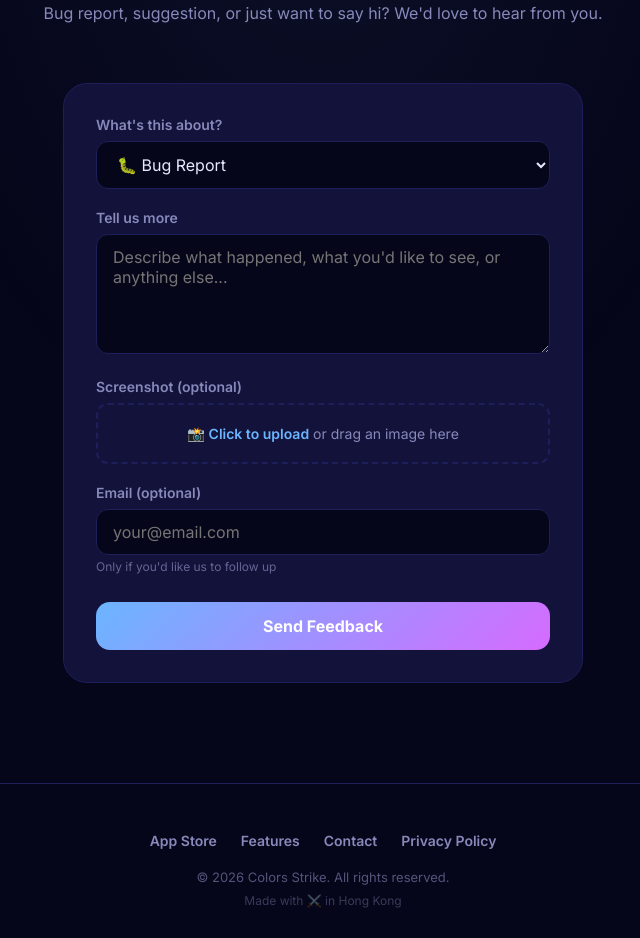
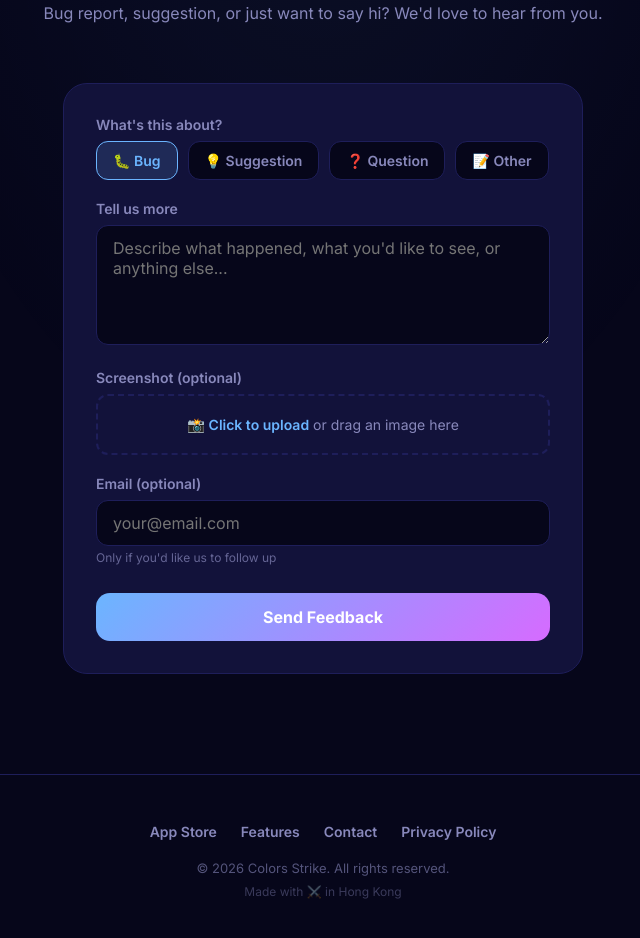
Before and after one commit to littleuyscuti/colorstrike-support, a website: page index.html in a window 1280 px wide. Shown: the part 2107-3045 px from the top of the page, without its empty margins (317-957 px from the left). Drawn offline with Linux system fonts and the light colour scheme.

Commit message:
replace ugly select with styled chip buttons in contact form

```diff
--- a/index.html
+++ b/index.html
@@ -90,10 +90,15 @@
         /* CONTACT */
         .contact { padding: 100px 24px; background: radial-gradient(ellipse at 50% 0%, rgba(107,181,255,0.06) 0%, transparent 50%); }
         .contact-card { max-width: 520px; margin: 0 auto; background: var(--bg-card); border: 1px solid var(--border); border-radius: 24px; padding: 32px; }
+
+        .type-chips { display: flex; gap: 10px; flex-wrap: wrap; margin-bottom: 4px; }
+        .type-chip { padding: 10px 16px; border-radius: 12px; border: 1px solid var(--border); background: var(--bg-deep); color: var(--text-dim); font-size: 14px; font-weight: 600; cursor: pointer; transition: all 0.2s; font-family: inherit; }
+        .type-chip:hover { border-color: var(--cyan); color: var(--text); }
+        .type-chip.active { border-color: var(--cyan); background: rgba(107,181,255,0.15); color: var(--cyan); }
         .form-group { margin-bottom: 20px; }
         .form-group label { display: block; font-size: 14px; font-weight: 600; color: var(--text-dim); margin-bottom: 8px; }
-        .form-group select, .form-group textarea, .form-group input[type="email"] { width: 100%; background: var(--bg-deep); border: 1px solid var(--border); border-radius: 12px; padding: 12px 16px; color: var(--text); font-size: 16px; font-family: inherit; outline: none; transition: border-color 0.3s; }
-        .form-group select:focus, .form-group textarea:focus, .form-group input:focus { border-color: var(--cyan); }
+        .form-group textarea, .form-group input[type="email"] { width: 100%; background: var(--bg-deep); border: 1px solid var(--border); border-radius: 12px; padding: 12px 16px; color: var(--text); font-size: 16px; font-family: inherit; outline: none; transition: border-color 0.3s; }
+        .form-group textarea:focus, .form-group input:focus { border-color: var(--cyan); }
         .form-group textarea { min-height: 120px; resize: vertical; }
         .image-upload { border: 2px dashed var(--border); border-radius: 12px; padding: 20px; text-align: center; cursor: pointer; transition: border-color 0.3s, background 0.3s; }
         .image-upload:hover { border-color: var(--cyan); background: rgba(107,181,255,0.05); }
@@ -190,13 +195,14 @@
         <div class="contact-card">
             <div id="form-view">
                 <div class="form-group">
-                    <label for="type">What's this about?</label>
-                    <select id="type">
-                        <option value="bug">🐛 Bug Report</option>
-                        <option value="feedback">💡 Suggestion</option>
-                        <option value="question">❓ Question</option>
-                        <option value="other">📝 Other</option>
-                    </select>
+                    <label>What's this about?</label>
+                    <div class="type-chips">
+                        <button type="button" class="type-chip active" data-value="bug" onclick="selectType(this)">🐛 Bug</button>
+                        <button type="button" class="type-chip" data-value="feedback" onclick="selectType(this)">💡 Suggestion</button>
+                        <button type="button" class="type-chip" data-value="question" onclick="selectType(this)">❓ Question</button>
+                        <button type="button" class="type-chip" data-value="other" onclick="selectType(this)">📝 Other</button>
+                    </div>
+                    <input type="hidden" id="type" value="bug">
                 </div>
                 <div class="form-group">
                     <label for="message">Tell us more</label>
@@ -238,6 +244,11 @@
 
     <script>
         let imageBase64 = null;
+        function selectType(el) {
+            document.querySelectorAll('.type-chip').forEach(c => c.classList.remove('active'));
+            el.classList.add('active');
+            document.getElementById('type').value = el.dataset.value;
+        }
         function handleImage(input) {
             const file = input.files[0];
             if (!file) return;
```
